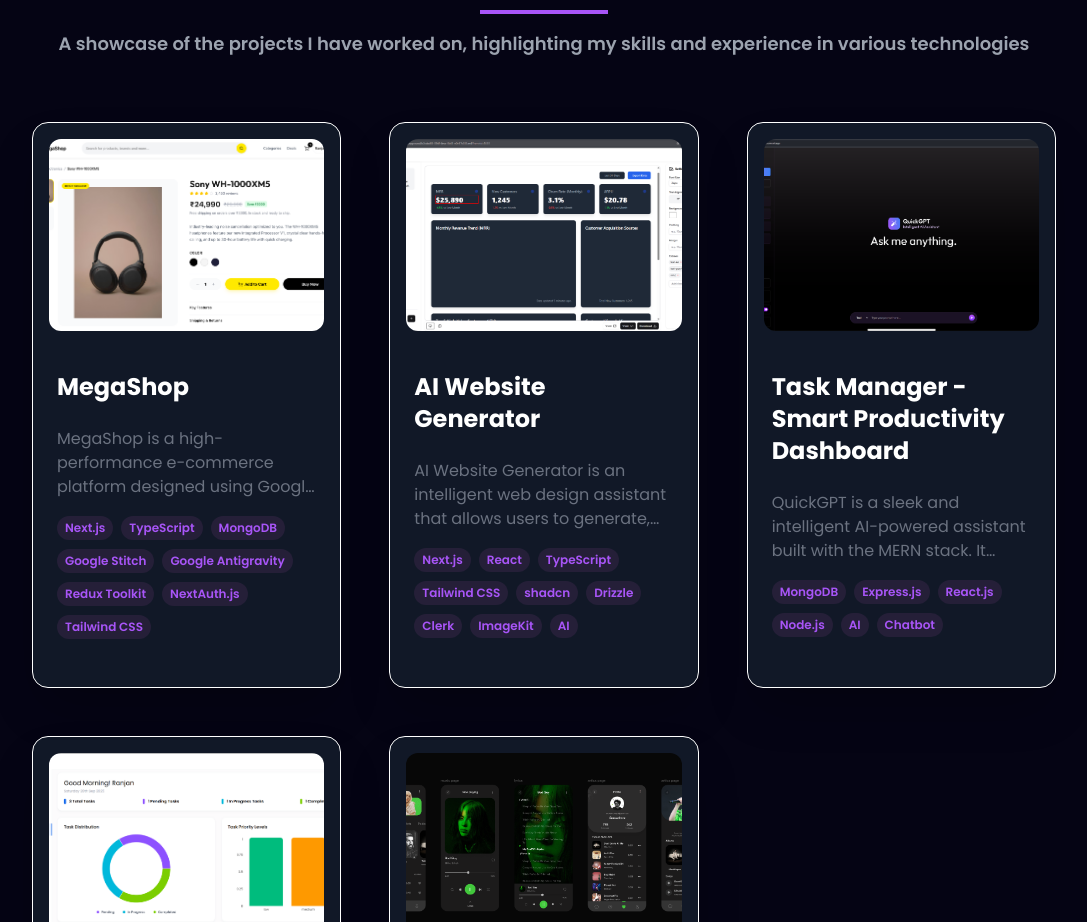
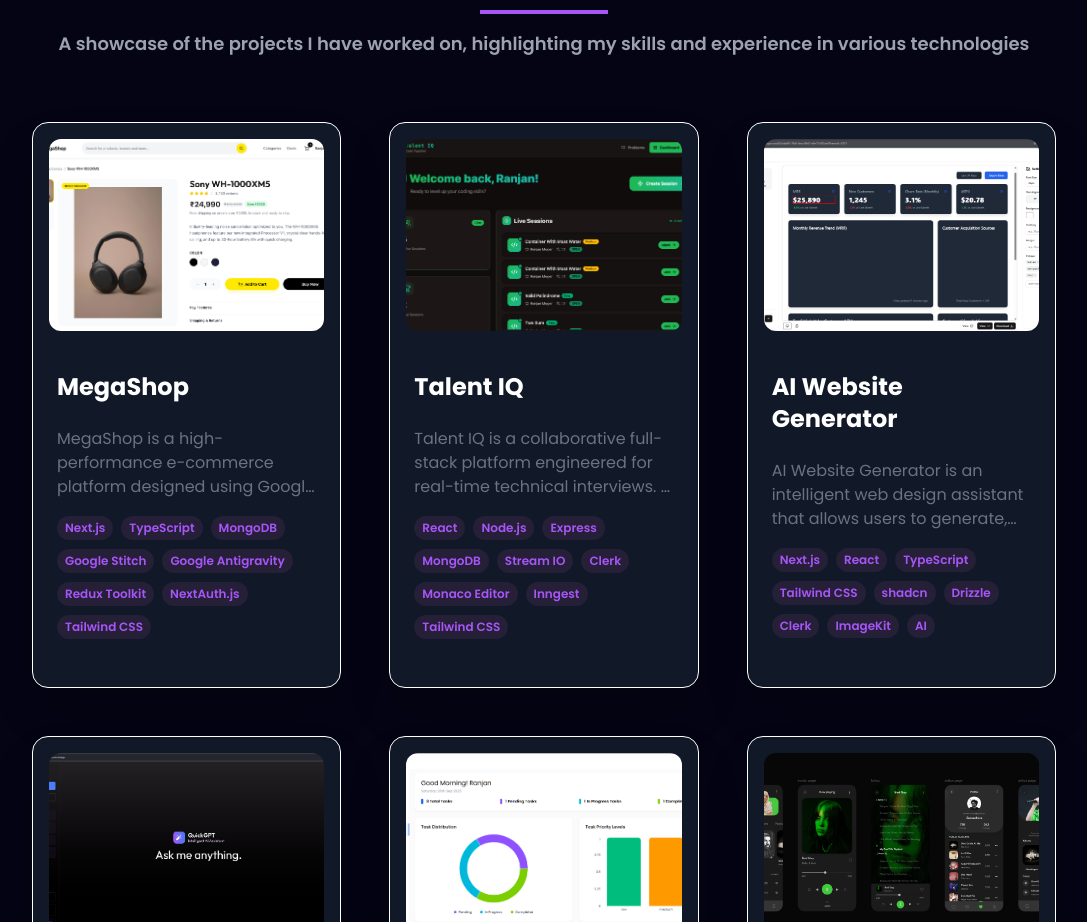
Before and after one commit to ranjan-sw-developer/ranjan-portfolio, a React (Vite) app: page / in a window 1280 px wide. Shown: the part 3640-4562 px from the top of the page, without its empty margins (96-1183 px from the left). Built offline with nearby package versions, Linux system fonts and the light colour scheme.

Commit message:
new project added

```diff
--- a/src/constants.js
+++ b/src/constants.js
@@ -47,6 +47,7 @@
 import taskManagerImage from "./assets/work_logo/task_manager.png";
 import spotifyImage from "./assets/work_logo/spotify.png";
 import megaShop from "./assets/work_logo/mega_store.png";
+import talentIQ from "./assets/work_logo/talent_iq.png";
 
 export const SkillsInfo = [
   {
@@ -195,7 +196,26 @@
     "webapp": "https://mega-shop-lkpo.vercel.app/"
   },
   {
-    id: 1,
+    "id": 1,
+    "title": "Talent IQ",
+    "description": "Talent IQ is a collaborative full-stack platform engineered for real-time technical interviews. It integrates the Monaco Editor for a shared coding environment, Stream IO for low-latency video and audio conferencing, and live chat functionality. Built with a React/Vite frontend and a Node.js/Express backend, it features secure authentication via Clerk, background job processing with Inngest, and a polished, responsive UI using Tailwind CSS and DaisyUI.",
+    "image": talentIQ,
+    "tags": [
+      "React",
+      "Node.js",
+      "Express",
+      "MongoDB",
+      "Stream IO",
+      "Clerk",
+      "Monaco Editor",
+      "Inngest",
+      "Tailwind CSS"
+    ],
+    "github": "https://github.com/ranjan-sw-developer/talent-iq",
+    "webapp": "https://talent-iq-r0bmg.sevalla.app/"
+  },
+  {
+    id: 2,
     title: "AI Website Generator",
     description:
       "AI Website Generator is an intelligent web design assistant that allows users to generate, edit, and export website designs using AI. Built with Next.js, React, and TypeScript, it lets users describe a page in natural language and instantly generate responsive UI layouts. With built-in visual editing, authentication via Clerk, image handling through ImageKit, and database management powered by Drizzle, it offers a sleek and modern experience for developers and designers to create production-ready websites effortlessly.",
@@ -216,7 +236,7 @@
   },
 
   {
-    id: 2,
+    id: 3,
     title: "Task Manager - Smart Productivity Dashboard",
     description:
       "QuickGPT is a sleek and intelligent AI-powered assistant built with the MERN stack. It allows users to start conversations instantly, ask questions, and receive quick, accurate responses. With features like conversation history, dark mode, and credit-based usage, QuickGPT ensures a smooth and interactive chat experience. Deployed on Vercel, it’s designed for speed, reliability, and modern UI aesthetics, making it a go-to tool for anyone seeking AI assistance.",
@@ -226,7 +246,7 @@
     webapp: "https://quick-gpt-fawn.vercel.app/",
   },
   {
-    id: 3,
+    id: 4,
     title: "Task Manager - Smart Productivity Dashboard",
     description:
       "Task Manager is a full-stack MERN application designed to simplify team collaboration and task tracking. It provides users with a modern dashboard to create, assign, and manage tasks effortlessly. With features like task distribution charts, priority-level insights, and role-based access, it ensures productivity and clarity for both individuals and teams. The clean UI and real-time updates make it a powerful tool for managing daily workflows efficiently.",
@@ -243,7 +263,7 @@
     webapp: "https://task-manager-ua1x.vercel.app",
   },
   {
-    id: 4,
+    id: 5,
     title: "Spotify Clone - Flutter Music Streaming App",
     description:
       "A beautifully crafted Spotify-inspired music streaming application built with Flutter. Designed using Clean Architecture and powered by Bloc state management, it ensures scalability and maintainability. With Firebase integration, it supports real-time authentication, cloud storage, and seamless music data handling. Users can explore trending tracks, view artist profiles, stream music, read synced lyrics, and manage playlists. The modern UI closely mirrors Spotify’s sleek design, offering an immersive and responsive experience across devices.",
```
Also changed, not shown: src/assets/work_logo/talent_iq.png (added).
